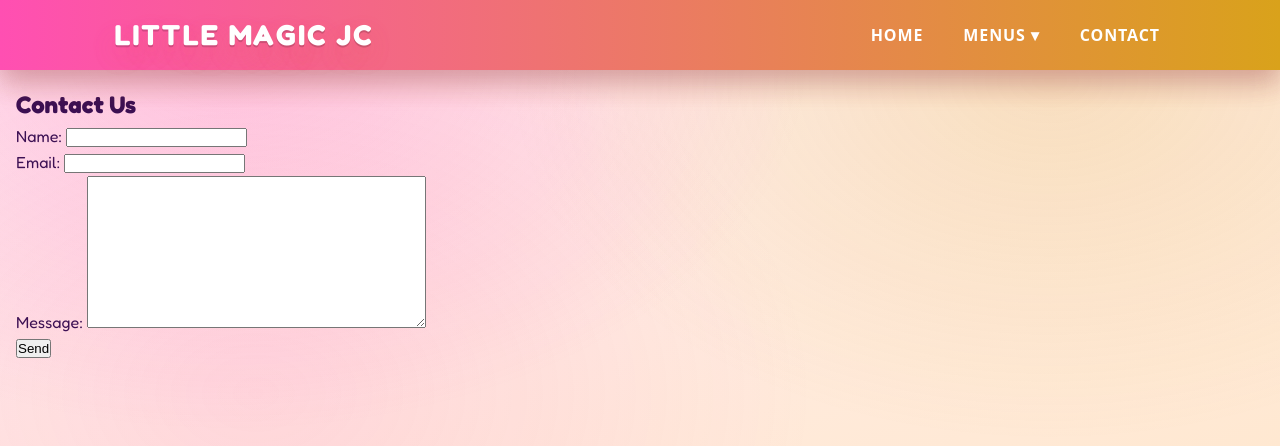
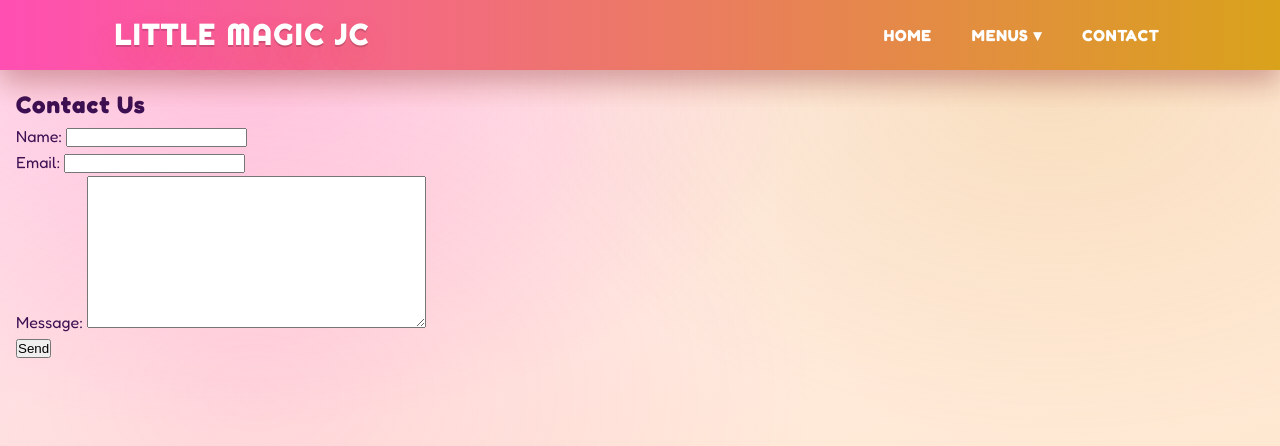
Before and after one commit to dustin-swayze/magicbarwebsite, a Django app: page /contact/ in a window 1280 px wide. Shown: the top 446 px of the page. Run offline with Django 5.2, Linux system fonts and the light colour scheme.

Commit message:
update fonts and retro styling

```diff
--- a/backend/main/static/main/style.css
+++ b/backend/main/static/main/style.css
@@ -7,9 +7,9 @@
   --container-pad: 24px;
 
   /* Typography */
-  --font-body: 'Fredoka', system-ui, sans-serif;
-  --font-brand: 'Luckiest Guy', 'Fredoka', cursive;
-  --font-ui: system-ui, -apple-system, "Segoe UI", Roboto, Arial, sans-serif;
+   --font-body: 'Fredoka', system-ui, -apple-system, BlinkMacSystemFont, sans-serif;
+  --font-brand: 'Righteous', 'Fredoka', cursive;
+  --font-ui: 'Fredoka', system-ui, -apple-system, "Segoe UI", Roboto, Arial, sans-serif;
 
   /* =========================
      Retro Palette (Pink primary, Mustard secondary)
@@ -54,6 +54,14 @@
 
   /* Footer sizing (for body padding) */
   --footer-height: 70px;
+}
+
+h1, h2, h3, .nav-brand a {
+  letter-spacing: 0.04em;
+}
+.menu-section-title {
+  font-family: var(--font-brand);
+  text-transform: uppercase;
 }
 
 /* =========================
--- a/backend/main/templates/base.html
+++ b/backend/main/templates/base.html
@@ -20,6 +20,11 @@
   <!-- <link rel="stylesheet" href="{% static 'main/nye.css' %}"> -->
 
   <link href="https://fonts.googleapis.com/css2?family=Fredoka:wght@400;600;700&display=swap" rel="stylesheet">
+
+  <link rel="preconnect" href="https://fonts.googleapis.com">
+<link rel="preconnect" href="https://fonts.gstatic.com" crossorigin>
+
+<link href="https://fonts.googleapis.com/css2?family=Righteous&family=Fredoka:wght@400;600;700&display=swap" rel="stylesheet">
 
 </head>
 <body>
```
